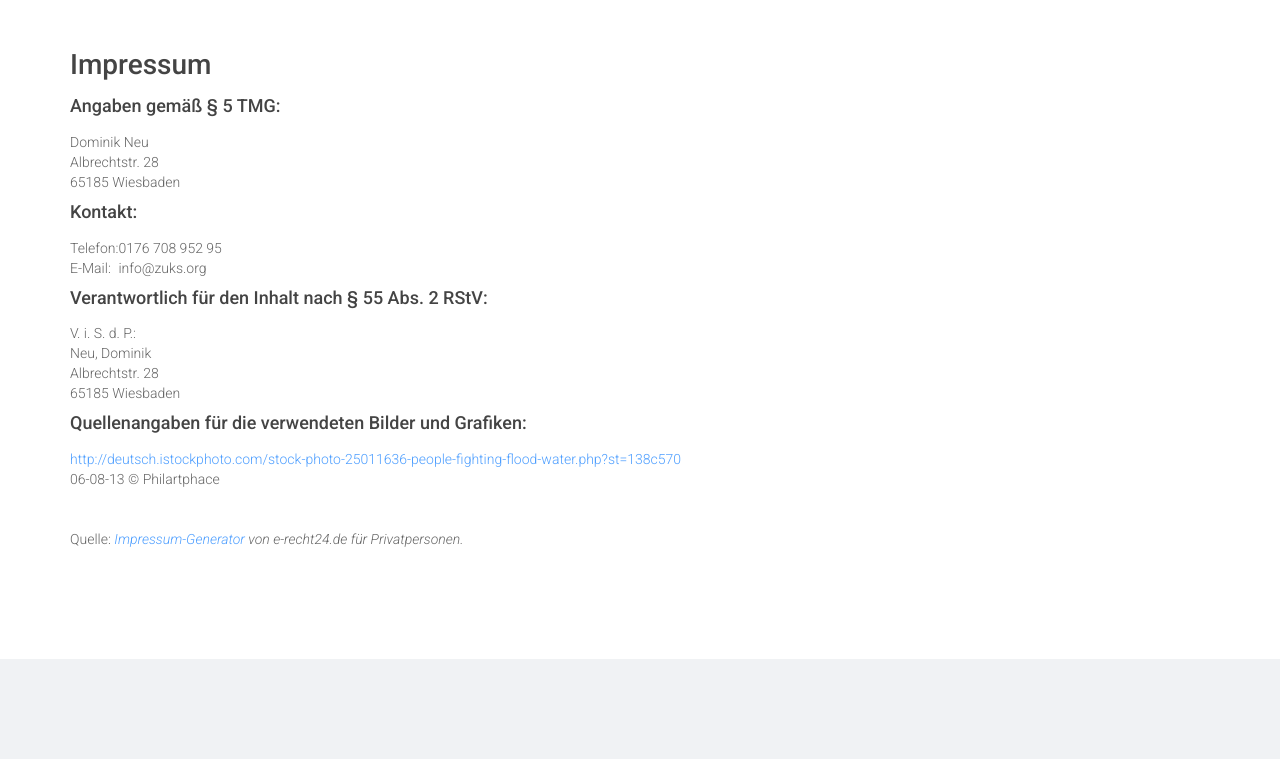
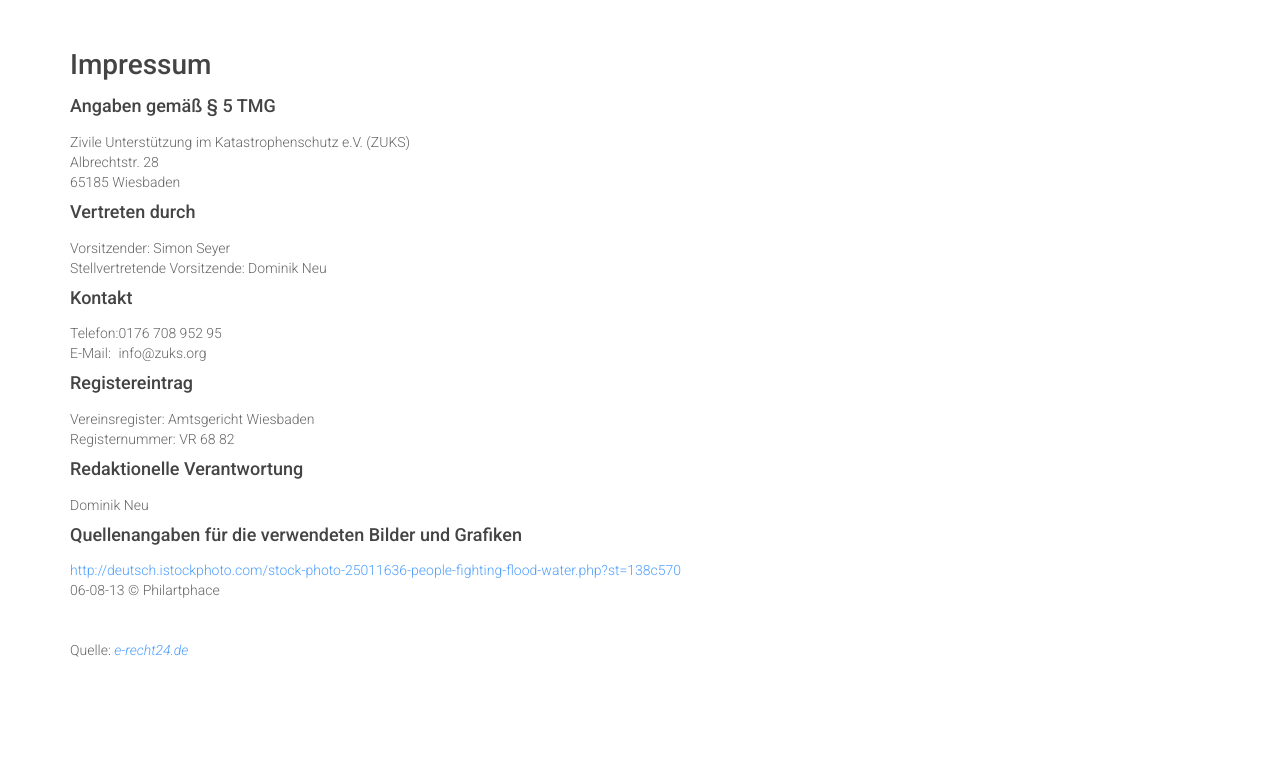
Before and after one commit to Eldorado234/zuks-django, a Django app: page /impressum/ in a window 1280 px wide. Shown: the part 61-820 px from the top of the page. Run offline with Django 3.2, Linux system fonts and the light colour scheme; some libraries are stand-ins or nearby versions.

Commit message:
Updated legal info

```diff
--- a/templates/core/impressum.html
+++ b/templates/core/impressum.html
@@ -33,34 +33,42 @@
         <div class="container">
             <h1>Impressum</h1>
 
-            <h3>Angaben gem&auml;&szlig; § 5 TMG:</h3>
+	    <h3>Angaben gem&auml;&szlig; § 5 TMG</h3>
             <p>
-                Dominik Neu<br />
+		Zivile Unterst&uuml;tzung im Katastrophenschutz e.V. (ZUKS)<br />
                 Albrechtstr. 28<br />
-                65185 Wiesbaden
+		65185 Wiesbaden<br />
             </p>
 
-            <h3>Kontakt:</h3>
+	    <h3>Vertreten durch</h3>
+            <p>
+		Vorsitzender: Simon Seyer<br />
+		Stellvertretende Vorsitzende: Dominik Neu<br />
+	    </p>
+
+	    <h3>Kontakt</h3>
 	    <table>
 		<tr>
-                    <td>Telefon:</td>
-                    <td>0176 708 952 95</td>
+		    <td>Telefon:</td><td>0176 708 952 95</td>
 		</tr>
 		<tr>
-                    <td>E-Mail:</td>
-                    <td>info@zuks.org</td>
+		    <td>E-Mail:</td><td>info@zuks.org</td>
 		</tr>
 	    </table>
+	    <p> </p>
 
-            <p></p>
-            <h3>Verantwortlich f&uuml;r den Inhalt nach § 55 Abs. 2 RStV:</h3>
-            <p>V. i. S. d. P.:<br />
-                Neu, Dominik<br />
-                Albrechtstr. 28<br />
-                65185 Wiesbaden
+	    <h3>Registereintrag</h3>
+	    <p>
+	    	Vereinsregister: Amtsgericht Wiesbaden<br />
+		Registernummer: VR 68 82<br />
 	    </p>
 
-            <h3>Quellenangaben f&uuml;r die verwendeten Bilder und Grafiken:</h3>
+            <h3>Redaktionelle Verantwortung</h3>
+            <p>
+                Dominik Neu
+            </p>
+
+            <h3>Quellenangaben f&uuml;r die verwendeten Bilder und Grafiken</h3>
             <p>
                 <a href="http://deutsch.istockphoto.com/stock-photo-25011636-people-fighting-flood-water.php?st=138c570" target="_blank">
                     http://deutsch.istockphoto.com/stock-photo-25011636-people-fighting-flood-water.php?st=138c570
@@ -69,7 +77,7 @@
                 06-08-13 © Philartphace
             </p>
             <p> </p>
-            <p>Quelle: <em><a rel="nofollow" href="http://www.e-recht24.de">Impressum-Generator</a> von e-recht24.de f&uuml;r Privatpersonen.</em></p>
+	    <p>Quelle: <em><a rel="nofollow" href="http://www.e-recht24.de">e-recht24.de</a></em></p>
         </div>
     </div>
 
```
Lines whose indentation alone changed are shown as unchanged.
